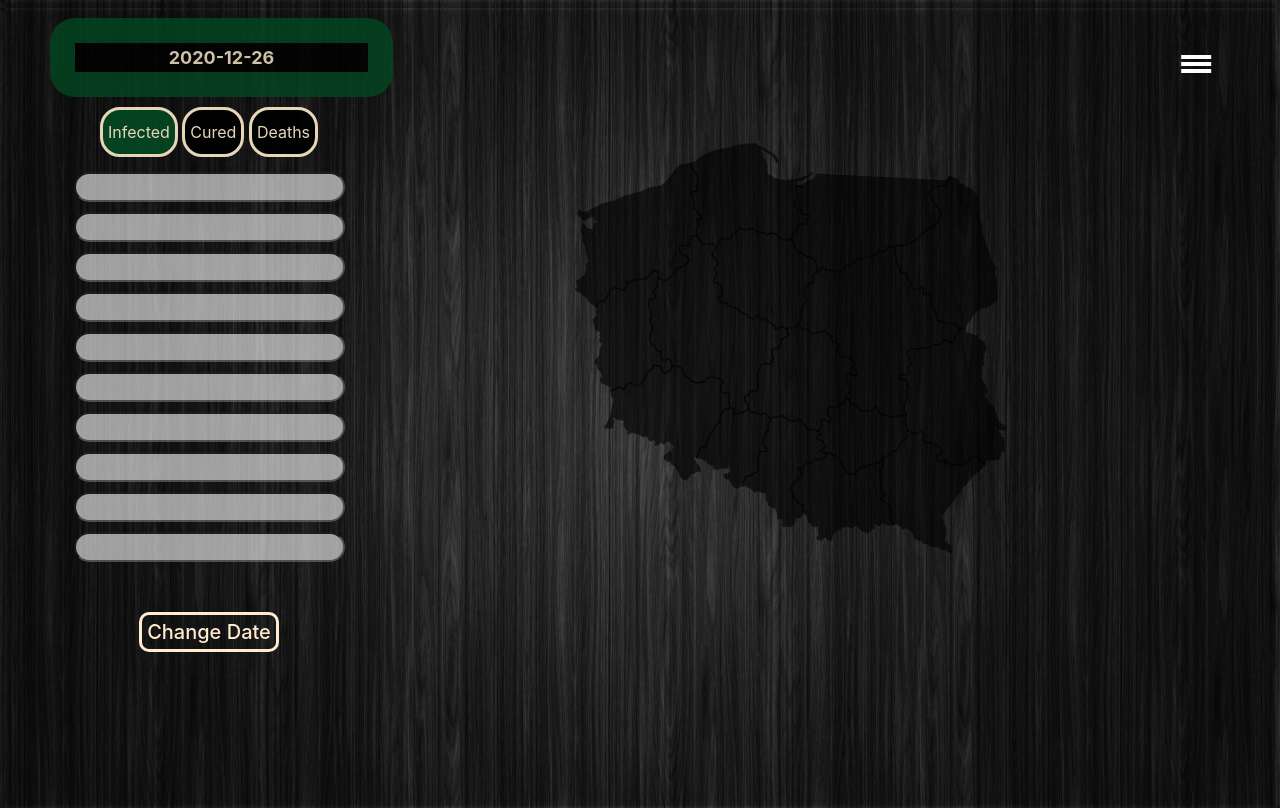
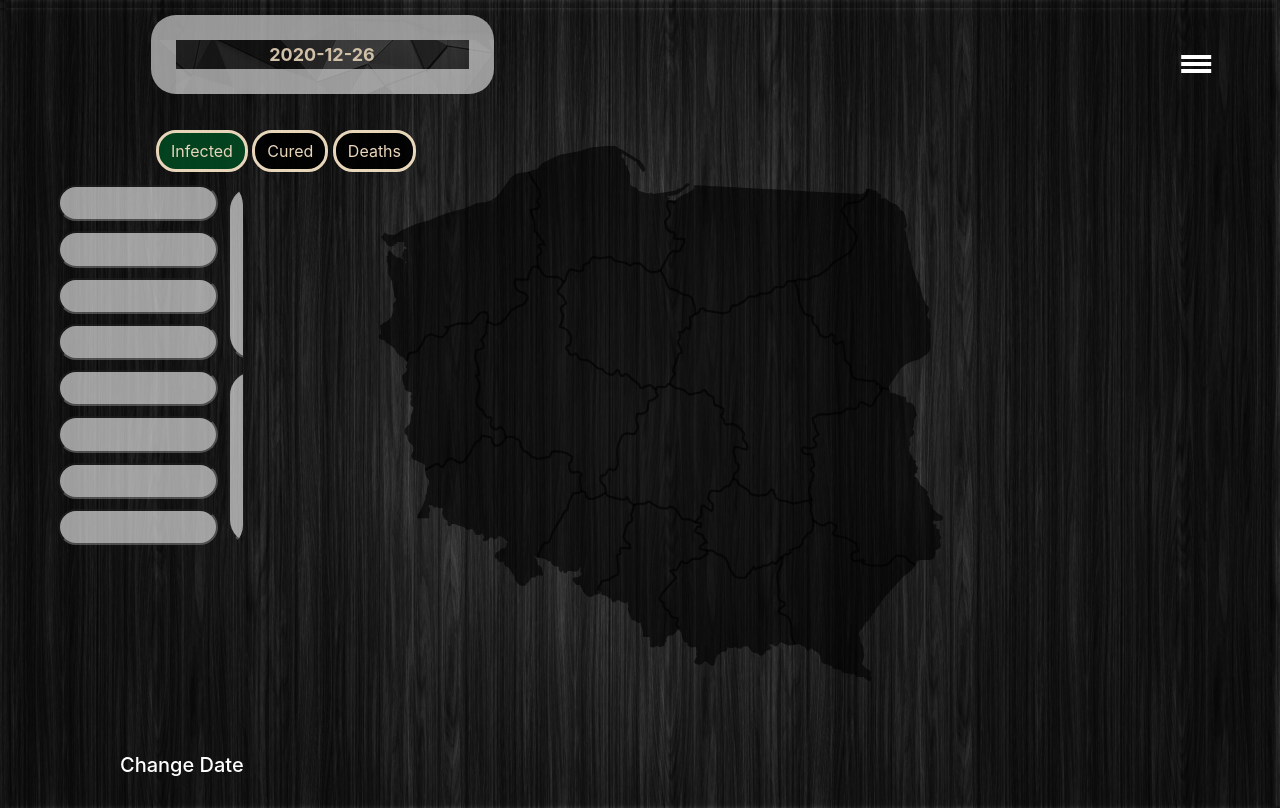
Before and after one commit to Adrian2337/covid-spread-analyzer, a Django app: template templates/map.html in a window 1280 px wide. Run offline with Django 3.2, Linux system fonts and the light colour scheme; the template is opened without the code that fills it, so the values that code supplies are empty; some libraries are stand-ins or nearby versions.

Commit message:
responsive upgrade in map and preds + toggled sidepanel in stats

```diff
--- a/static/css/map.css
+++ b/static/css/map.css
@@ -1,30 +1,6 @@
-* {
-    box-sizing: border-box;
-  }
-
-.container {
-    display: flex;
-    flex-direction: row-reverse;
-    max-width: 100vw;
-    max-height: 100vh;
-    min-width: 35vw;
-    min-height: 30vh;
+.map-container {
+    margin-left: 12%;
 }
-
-h5 {
-    text-align: center;
-    color: blanchedalmond;
-    border: solid;
-    padding: 5px;
-    border-radius: 10px;
-}
-
-.map-container {
-
-    flex: 85%;
-
-}
-
 
 .area {
     cursor: pointer;
@@ -42,49 +18,40 @@ h5 {
     fill: sandybrown !important;
 }
 
-
 .general-voivodeship-info {
-
     display: flex;
     flex-direction: column;
-
-    margin-left: 0;
+    margin-right: auto;
     -webkit-transition: 1s;
     transition: 1s;
     position: fixed;
     height: 100vh;
     width: 25vw;
     background-color: rgba(3, 75, 35, 0.95);
-    right: -25vw;
+    right: -500px;
     top: 0;
     bottom: 0;
     opacity: 0.9;
     font-weight: 900;
-    border: solid;
-    border-color: black;
+    max-width: 400px;
+    border: solid black;
 
 }
 
 
-
-
 #label-inf {
-
-    flex: 20%;
-    margin: 5%;
-    margin-top: 20%;
+    margin: 20% 5% 5%;
     color: white;
-    border-style:solid;
-    border-color: rgb(255, 255, 255) ;
-    background-color:  rgb(0, 0, 0);
+    border-style: solid;
+    border-color: rgb(255, 255, 255);
+    background-image: url("/static/img/bcg.jpg");
     box-shadow: 5px 4px 2px -2px rgb(255, 255, 255);
     text-align: center;
     border-radius: 7px;
-    font-size:200%;
+    font-size: 200%;
 }
 
 #cases-tab {
-
     flex: 60%;
     font-size: 20px;
     font-weight: 800;
@@ -97,115 +64,164 @@ h5 {
 }
 
 
-
 #statistics-link {
-
+    position: relative;
+    height: 80px;
+    max-height: 80px;
+    box-sizing: content-box !important;
+    display: table-cell;
     flex: 20%;
-    margin: 5%;
-    margin-bottom: 20%;
-    border-style:solid;
+    border-style: solid;
     border-color: rgb(255, 255, 255);
     color: rgb(255, 255, 255);
-    font-size:200%;
-    background-color: rgb(0, 0, 0);
+    font-size: 200%;
+    margin: -12px 5% 40px 5%;
+    background-image: url("/static/img/bcg.jpg");
     box-shadow: 5px 4px 2px -2px rgb(255, 255, 255);
     opacity: 1;
     text-align: center;
-
+    align-items: center;
     border-radius: 7px;
+    padding-bottom: 20px;
+    bottom: 15px;
 }
 
 
 #statistics-link:hover {
-    background-image: none;
-    background-color: rgb(131, 0, 0);
+    box-shadow: inset 0 0 100px 100px rgba(255, 255, 255, 0.1);
 }
 
-tr{
-
-
-
+tr {
     word-break: break-all;
 }
 
-td{
-
-
+td {
     word-break: break-all;
-
 }
 
-
-
-.components{
-
-    flex: 15%;
-    display: flex;
-    flex-direction: column;
+.buttons {
+    padding: 15px;
+    box-sizing: content-box !important;
+    width: 180%;
+    top: 100px;
     align-items: center;
-
-}
-
-
-
-
-#date-div {
-    background-color: rgb(0, 0, 0);
-    margin: 10px;
-    margin-left: 35px;
-    font-size: large;
-    font-weight: 700;
-    color: blanchedalmond;
     text-align: center;
-    border: 25px solid rgba(3, 75, 35, 0.95);
-    opacity: 0.8;
-    border-radius: 25px;
-    margin-bottom: auto;
-
-
-
-}
-
-.buttons{
-
-    margin: 2px;
-    margin-top: 10px;
-    margin-bottom: 10px;
+    position: absolute;
+    margin: 15px;
+    left: 10%;
+    transition: 1s;
 }
 
 .btn {
-    border: solid;
+    position: relative;
+    flex: none;
     border-radius: 20px;
     color: blanchedalmond;
-    border-color: blanchedalmond;
+    border: solid blanchedalmond;
     outline: none;
-    padding: 10px 5px;
     background-color: black;
     cursor: pointer;
     opacity: 0.9;
 
 }
 
+.components {
+    max-height: 2000px;
+    max-width: 400px;
+    position: fixed;
+    left: 0;
+    top: 0;
+    display: flex;
+    flex-direction: column;
+    width: 20%;
+    padding-left: 15px;
+    align-items: center;
+    height: 100%;
+}
+
+
+#date-div {
+    background-image: url("/static/img/bcg.jpg");
+    font-size: large;
+    font-weight: 700;
+    color: blanchedalmond;
+    text-align: center;
+    border: 25px solid rgba(255, 255, 255, 0.7);
+    opacity: 0.8;
+    border-radius: 25px;
+    position: absolute;
+    margin: 15px;
+}
 
 .legend {
-    align-items: center;
+    max-width: 215px;
+    display: flex;
+    flex-wrap: wrap;
+    flex-direction: column;
+    position: absolute;
     font-size: medium;
     font-style: oblique;
     color: black;
     text-align: center;
     border-radius: 25px;
+    top: 180px;
+    bottom: 250px;
+    padding-left: 25px;
+    overflow: auto;
 }
 
-.scale-table {
+.legend-element {
+    transition: 300ms;
+    flex: auto;
+    display: table-cell;
+    padding: 1%;
     margin: 5px;
-    font-weight: 700;
     opacity: 0.6;
     text-align: center;
     border-radius: 25px;
+    width: 160px;
 }
 
 
 .knob-container {
-    margin: 20px;
-    margin-top: 45px;
+    position: absolute;
+    left: 120px;
+    bottom: 15px;
+    align-items: center;
+    margin: auto;
+    transition: 1s;
 }
+
+@media only screen and (max-width: 800px) and (max-height: 1333px) {
+    .buttons {
+        width: 600%;
+    }
+
+    .legend-element {
+        padding: 0.1%;
+        height: 0.1%;
+        font-size: 8px;
+        width: 100px;
+    }
+
+    .knob-container {
+        left: 15px;
+    }
+
+    #general-voivodeship-info {
+        width: 100%;
+    }
+
+    .map-container {
+        margin-left: 30%;
+    }
+
+    #svg-div {
+        transform: scale(1.75);
+    }
+
+}
+
+@media only screen and (max-height: 800px) {
+
+}
--- a/static/css/prediction.css
+++ b/static/css/prediction.css
@@ -14,6 +14,7 @@
     .page-content {
         display: inline-table;
         text-align: center;
+        align-items: center;
         position: fixed;
         margin-top: 30%;
     }
--- a/static/js/map.js
+++ b/static/js/map.js
@@ -139,7 +139,7 @@ function paint_areas(data_json, index) {
 
     }
 
-    let areasII = document.getElementsByClassName("scale-table")
+    let areasII = document.getElementsByClassName("legend-element")
 
     for (let xII of areasII) {
         xII.value = String(parseInt(xII.id * sum))
@@ -229,7 +229,7 @@ function paint_areas_death(data_json, index) {
 
     }
 
-    let areasII = document.getElementsByClassName("scale-table")
+    let areasII = document.getElementsByClassName("legend-element")
 
     for (let xII of areasII) {
         xII.value = String(parseInt(xII.id * sum))
@@ -278,7 +278,7 @@ function paint_areas_cured(data_json, index) {
 
     }
 
-    let areasII = document.getElementsByClassName("scale-table")
+    let areasII = document.getElementsByClassName("legend-element")
 
     for (let xII of areasII) {
         xII.value = String(parseInt(xII.id * sum))
--- a/templates/map.html
+++ b/templates/map.html
@@ -12,7 +12,6 @@
     <body>
     <h1>{{ data.d1 }}</h1>
 
-        <div class = "container">
             <div class="map-container">
                 <div class="mapdiv" id="mapdiv">
 
@@ -150,16 +149,16 @@
 
                 </div>
                 <div class="legend">
-                    <input type="text" class="scale-table" value="" id="0.1"  readonly>
-                    <input type="text" class="scale-table" value="" id="0.2"  readonly>
-                    <input type="text" class="scale-table" value="" id="0.3"  readonly>
-                    <input type="text" class="scale-table" value="" id="0.4"  readonly>
-                    <input type="text" class="scale-table" value="" id="0.5"  readonly>
-                    <input type="text" class="scale-table" value="" id="0.6"  readonly>
-                    <input type="text" class="scale-table" value="" id="0.7"  readonly>
-                    <input type="text" class="scale-table" value="" id="0.8"  readonly>
-                    <input type="text" class="scale-table" value="" id="0.9"  readonly>
-                    <input type="text" class="scale-table" value="" id="1.0"  readonly>
+                    <input type="text" class="legend-element" value="" id="0.1"  readonly>
+                    <input type="text" class="legend-element" value="" id="0.2"  readonly>
+                    <input type="text" class="legend-element" value="" id="0.3"  readonly>
+                    <input type="text" class="legend-element" value="" id="0.4"  readonly>
+                    <input type="text" class="legend-element" value="" id="0.5"  readonly>
+                    <input type="text" class="legend-element" value="" id="0.6"  readonly>
+                    <input type="text" class="legend-element" value="" id="0.7"  readonly>
+                    <input type="text" class="legend-element" value="" id="0.8"  readonly>
+                    <input type="text" class="legend-element" value="" id="0.9"  readonly>
+                    <input type="text" class="legend-element" value="" id="1.0"  readonly>
 
                     <script type="text/javascript">
                     paint_areas(map_data, 0)
@@ -168,7 +167,7 @@
 
 
                 <div class="knob-container">
-                    <h5>Change Date</h5>
+                    <h5 style="color: white;">Change Date</h5>
                     <script src="https://cdnjs.cloudflare.com/ajax/libs/jQuery-Knob/1.2.13/jquery.knob.min.js"></script>
                     <input type="hidden" value="0" class="knob" min="0" max="30" id="knob">
                     <script type="text/javascript">
@@ -204,12 +203,10 @@
                     </script>
                 </div>
            </div>
-        </div>
 
 
     </body>
     <div class="general-voivodeship-info" id="general-voivodeship-info" onclick="hide_general_info()">
-
             <p id="label-inf"></p>
             <table id="cases-tab">
                 <tr>
```
Also changed, not shown: static/css/statistics.css (+73 -30 lines), static/js/statistics.js (+10 -0 lines), templates/statistics.html (+20 -20 lines), Readme.md.
